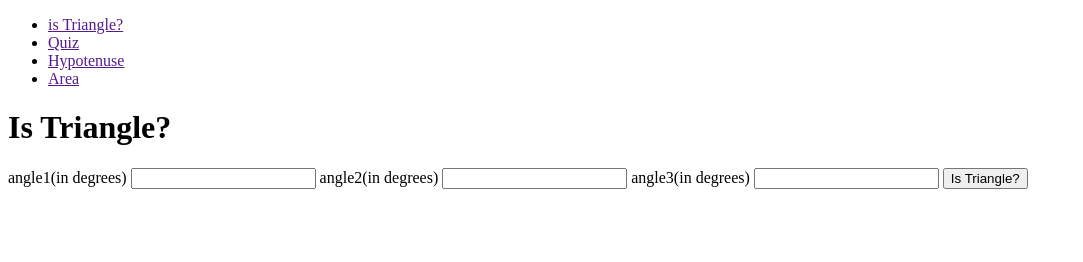
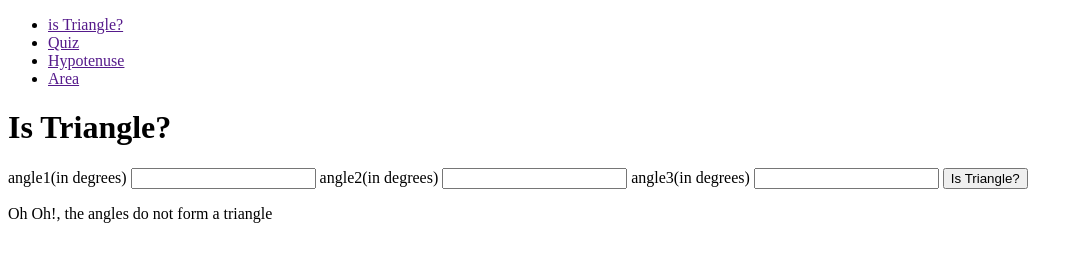
Before and after one commit to bmendhe23/fun-with-triangles, a plain HTML site: page index.html in a window 1280 px wide. Both pictures are taken after a click on the button "Is Triangle?". Shown: the whole page, without its empty margins (0-1083 px from the left). Drawn offline with Linux system fonts and the light colour scheme.

Commit message:
is Triangle JS complete

```diff
--- a/index.html
+++ b/index.html
@@ -28,7 +28,9 @@
     <label for="angle1">angle3(in degrees)</label>
     <input id="angle3" type="number">
 
-    <button>Is Triangle?</button>
+    <button id="btn-check-triangle">Is Triangle?</button>
+
+    <p id="show-message-is-Triangle"></p>
 
     <script src="javascript.js" type="text/javascript"></script>
 </body>
--- a/javascript.js
+++ b/javascript.js
@@ -0,0 +1,23 @@
+//page 1 Is Triangle javascript
+
+var angle1 = document.querySelector("#angle1");
+var angle2 = document.querySelector("#angle2");
+var angle3 = document.querySelector("#angle3");
+var btnCheckTriangle = document.querySelector("#btn-check-triangle");
+var showMessageIsTriangle = document.querySelector("#show-message-is-Triangle");
+
+btnCheckTriangle.addEventListener("click",isTriangleEventHandler);
+
+function isTriangleEventHandler() {
+    angle1 = parseInt(angle1.value);
+    angle2 = parseInt(angle2.value);
+    angle3 = parseInt(angle3.value);
+    console.log(angle1 + angle2 + angle3);
+    if((angle1 + angle2 + angle3)===180) {
+        showMessageIsTriangle.innerText = "Yayy, the angles form a triangle";
+    } else {
+        showMessageIsTriangle.innerText = "Oh Oh!, the angles do not form a triangle"
+    }
+}
+
+//page 2 Quiz Javascript
```
